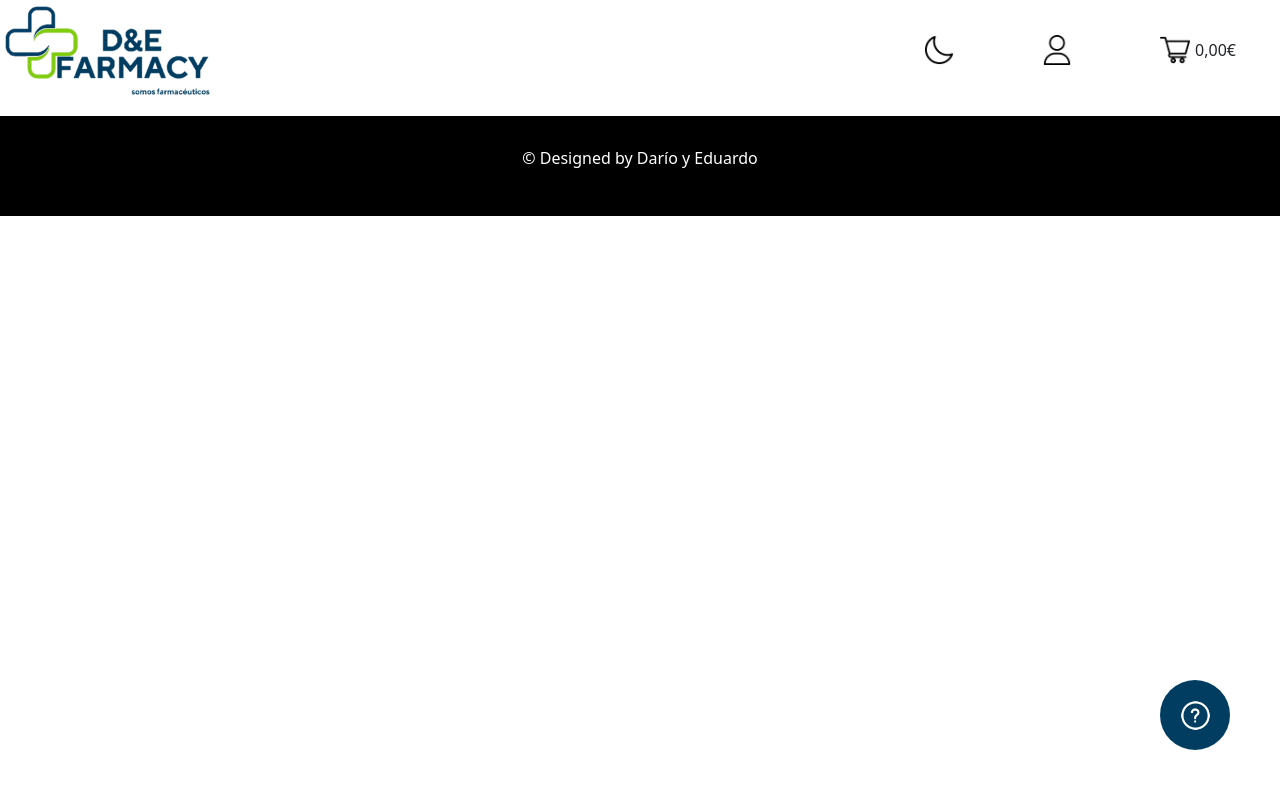
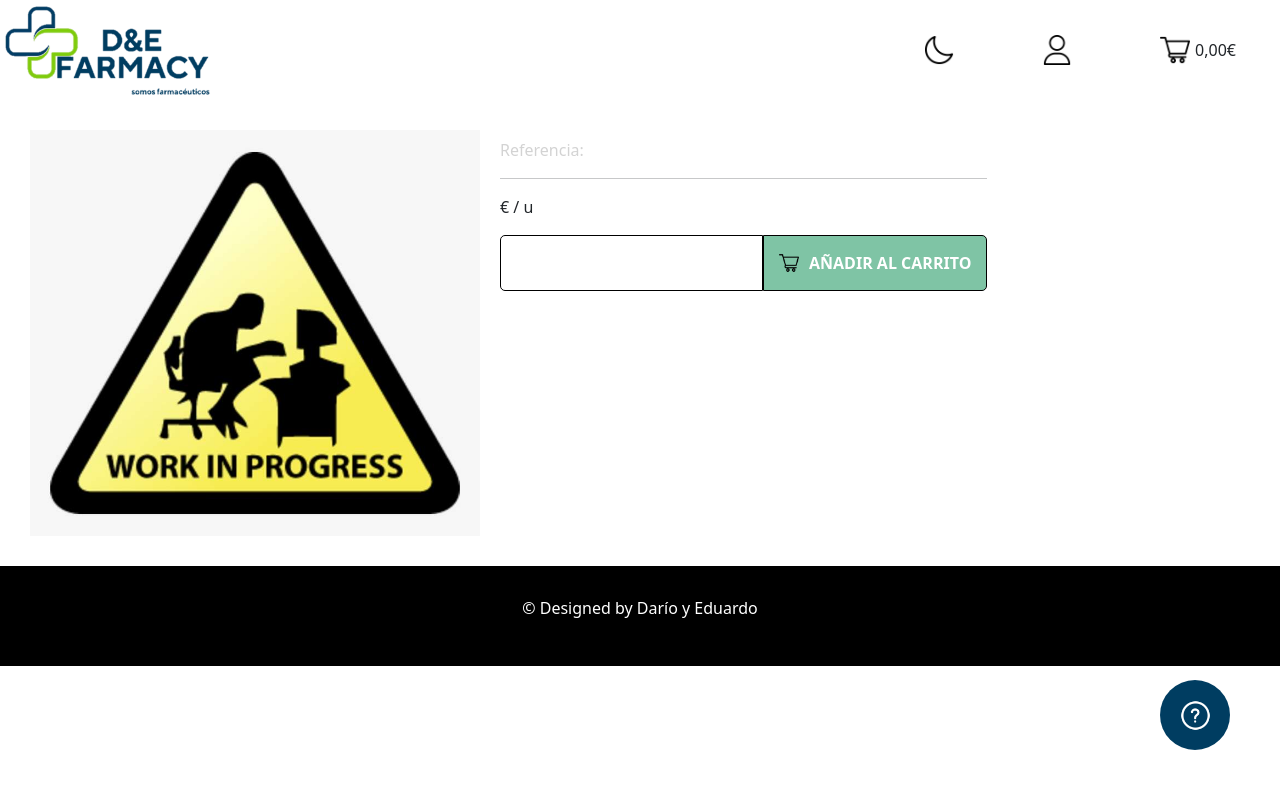
Before and after one commit to Wonternal/DyE-Farmacy, a React (Create React App) app in the folder client/dye-farmacy/: page /producto/1 in a window 1280 px wide. Shown: the top 788 px of the page. Built offline with nearby package versions, Linux system fonts and the light colour scheme; no server answers.

Commit message:
Feature: Product item by id finished

```diff
--- a/client/dye-farmacy/src/App.css
+++ b/client/dye-farmacy/src/App.css
@@ -1,6 +1,7 @@
 :root {
     --colorVerdeFarmacia: #7fc4a5;
     --azulLetrasLightMode: #003d61;
+    --grisClaroFondoCards : #F5F5F5;
 }
 
 .headerContainer {
@@ -110,8 +111,8 @@
     width: 20px;
     margin-right: 10px;
     margin-left: 5px;
+    cursor: pointer;
 }
-
 .registerLink {
     color: var(--colorVerdeFarmacia);
     text-decoration: none;
@@ -124,7 +125,35 @@
     margin: 30px;
     text-align: center;
 }
-
+.productContainertId{
+    display: flex;
+    margin: 30px;
+}
+.containerCarrito{
+    display: flex;
+}
+.inputCarritoContainer{
+    padding: 15px;
+    flex: 1;
+    border: 1px solid black;
+    border-top-left-radius: 5px;
+    border-bottom-left-radius: 5px;
+}
+.textoCarritoContainer{
+    background-color: var(--colorVerdeFarmacia);
+    padding: 15px;
+    flex: 5;
+    display: flex;
+    align-items: center;
+    justify-content: center;
+    border: 1px solid black;
+    border-top-right-radius: 5px;
+    border-bottom-right-radius: 5px;
+}
+.textoCarrito{
+    color: white;
+    font-weight: bold;
+}
 .helpButton {
     position: fixed;
     right: 50px;
@@ -189,7 +218,34 @@
     padding-inline: 100px;
 }
 .productCard{
-    margin: 30px
+    margin: 30px;
+    --bs-card-spacer-y: 1rem;
+    --bs-card-spacer-x: 1rem;
+    --bs-card-title-spacer-y: 0.5rem;
+    --bs-card-border-width: 1px;
+    --bs-card-border-color: var(--bs-border-color-translucent);
+    --bs-card-border-radius: 0.375rem;
+    --bs-card-box-shadow: ;
+    --bs-card-inner-border-radius: calc(0.375rem - 1px);
+    --bs-card-cap-padding-y: 0.5rem;
+    --bs-card-cap-padding-x: 1rem;
+    --bs-card-cap-bg: rgba(0, 0, 0, 0.03);
+    --bs-card-cap-color: ;
+    --bs-card-height: ;
+    --bs-card-color: ;
+    --bs-card-bg: #fff;
+    --bs-card-img-overlay-padding: 1rem;
+    --bs-card-group-margin: 0.75rem;
+    position: relative;
+    display: flex;
+    flex-direction: column;
+    min-width: 0;
+    height: var(--bs-card-height);
+    word-wrap: break-word;
+    background-color: var(--grisClaroFondoCards);
+    background-clip: border-box;
+    border: var(--bs-card-border-width) solid var(--bs-card-border-color);
+    border-radius: var(--bs-card-border-radius);
 }
 
 /* ===== Scrollbar CSS ===== */
--- a/client/dye-farmacy/src/components/home/Home.jsx
+++ b/client/dye-farmacy/src/components/home/Home.jsx
@@ -29,7 +29,7 @@ const Home = ({ isLogged }) => {
             <div className="productCardContainer">
                 {productos.map((producto) => {
                     return (
-                        <div className="card productCard" style={{ width: "20rem" }} key={producto.idProducto}>
+                        <div className="productCard" style={{ width: "20rem" }} key={producto.idProducto}>
                             <div className="productContent">
                                 <div onClick={() => linkToProduct(producto.idProducto)} style={{cursor: "pointer"}}>
                                     <img className="card-img-top" src={iconPorgress} alt="Card image cap" />
--- a/client/dye-farmacy/src/components/producto/Producto.jsx
+++ b/client/dye-farmacy/src/components/producto/Producto.jsx
@@ -6,10 +6,8 @@ const Producto = () => {
     const { id } = useParams();
 
     const [producto, setProducto] = useState();
-    /**
-     * With the useEffect we check if the _id has a value, if so, enter the if and with the getActor function of
-     * ActorServices it returns the actor data and we save it in actorData, and through the setCurrentActor we save it in currentActor.
-     */
+    const iconPorgress = require("../../assets/backgrounds/workporgess.png");
+    const iconCarrito = require("../../assets/dark/shopping-cart.png");
     useEffect(() => {
         if (id) {
             async function retriveProduct() {
@@ -24,21 +22,32 @@ const Producto = () => {
         }
     }, [id])
 
-    return(
+    return (
         <>
-        <div>
-            <p>
-                {producto?.nombre}
-            </p>
-            <p>
-                {producto?.idProducto}
+            <div className="productContainertId">
+                <img style={{ width: 450 }} src={iconPorgress} alt="Card image cap" />
+                <div style={{ marginLeft: 20 }}>
+                    <h1>
+                        <b>{producto?.nombre}</b>
+                    </h1>
+                    <p style={{ color: "lightgrey" }}>
+                        Referencia: {producto?.idProducto}
                     </p>
                     <p>
                         {producto?.descripcion}
                     </p>
+                    <hr />
                     <p>
-                {producto?.precio}
+                        {producto?.precio} € / u
                     </p>
+                    <div className="containerCarrito">
+                        <input className="inputCarritoContainer" type="number" />
+                        <div className="textoCarritoContainer">
+                            <img style={{ width: 20, marginRight: 10 }} src={iconCarrito} />
+                            <label className="textoCarrito">AÑADIR AL CARRITO</label>
+                        </div>
+                    </div>
+                </div>
             </div>
         </>
     )
```
Also changed, not shown: client/dye-farmacy/src/components/dyeFarmacyApp/DyEFarmacyApp.jsx (+5 -5 lines), 2 other files (tests, documents, lock files or other folders). Lines whose indentation alone changed are shown as unchanged.
